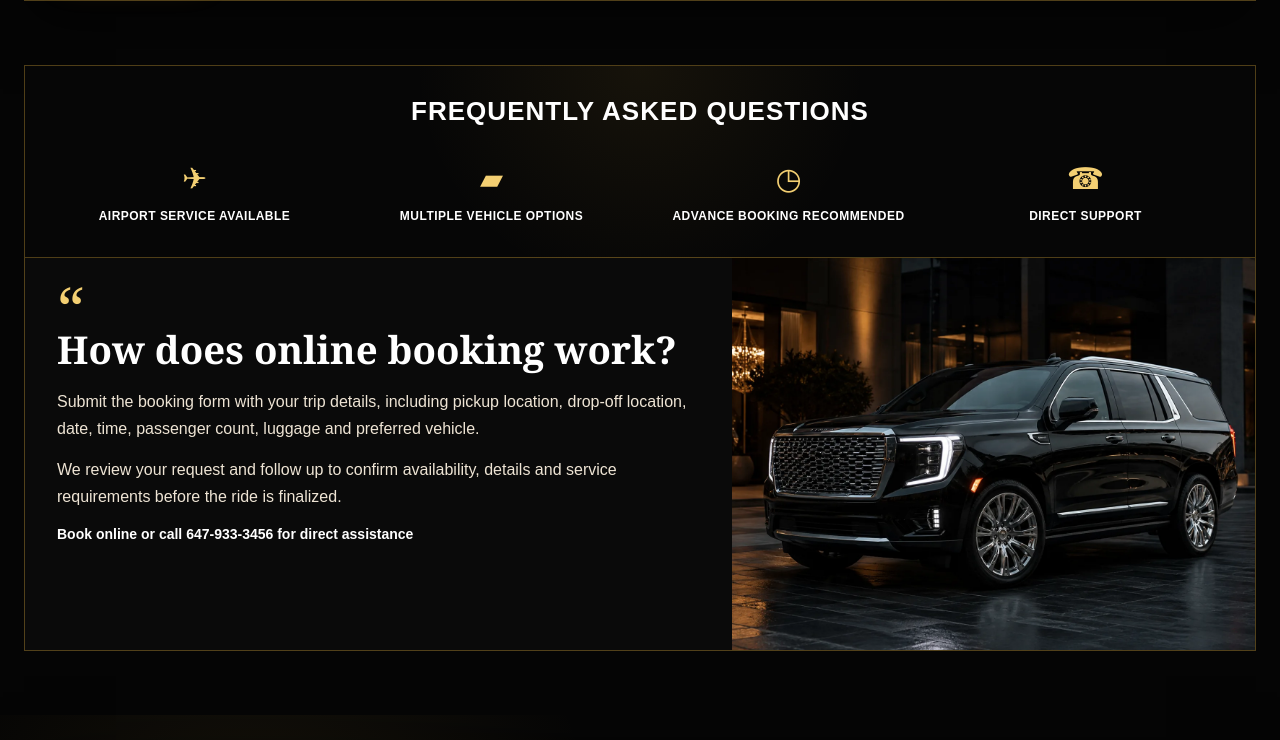
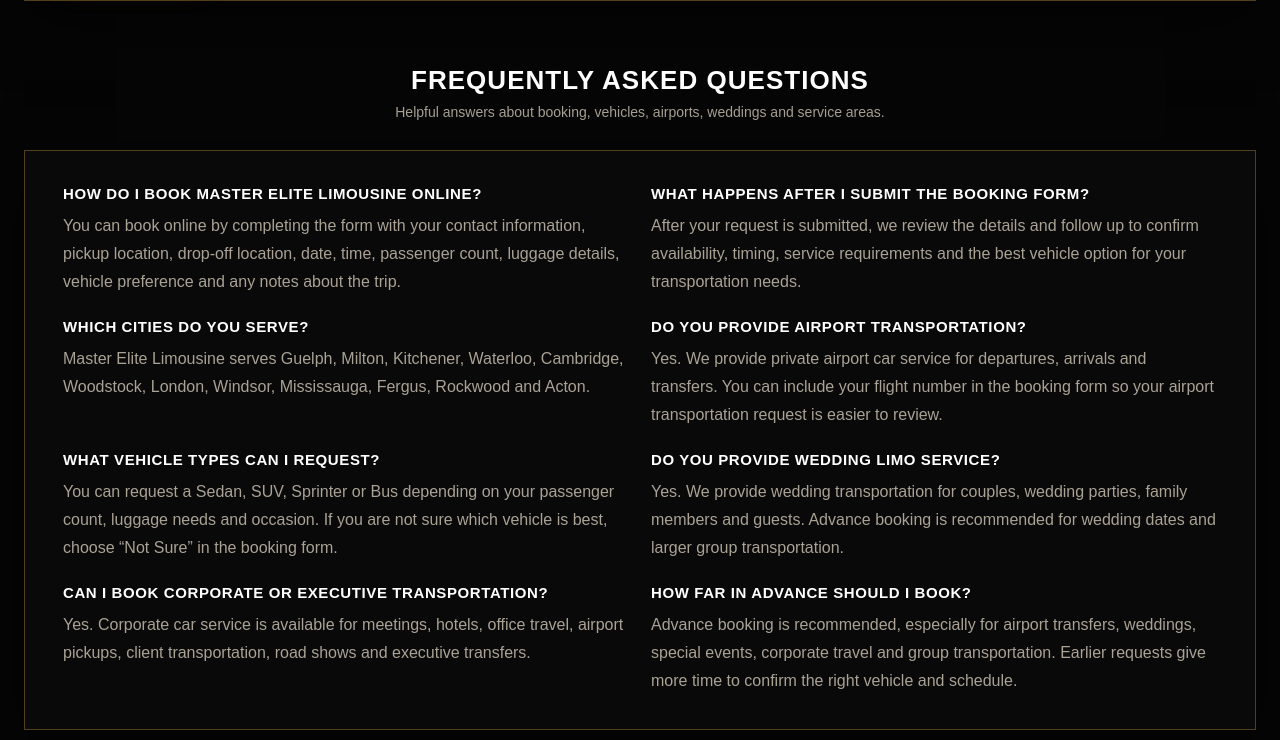
Before and after one commit to masterelitelimousine-design/master-elite-limousine, a plain HTML site: page faq-book-online.html in a window 1280 px wide. Shown: the part 1680-2420 px from the top of the page. Drawn offline with Linux system fonts and the light colour scheme.

Commit message:
Add files via upload

```diff
--- a/faq-book-online.html
+++ b/faq-book-online.html
@@ -30,12 +30,20 @@
         "name": "How do I book Master Elite Limousine online?",
         "acceptedAnswer": {
           "@type": "Answer",
-          "text": "You can book online by completing the booking form with your name, contact details, service type, pickup location, drop-off location, date, time, passengers, luggage, vehicle preference and notes."
+          "text": "You can book online by completing the form with your contact information, pickup location, drop-off location, date, time, passenger count, luggage details, vehicle preference and any notes about the trip."
         }
       },
       {
         "@type": "Question",
-        "name": "What cities does Master Elite Limousine serve?",
+        "name": "What happens after I submit the booking form?",
+        "acceptedAnswer": {
+          "@type": "Answer",
+          "text": "After your request is submitted, we review the details and follow up to confirm availability, timing, service requirements and the best vehicle option for your transportation needs."
+        }
+      },
+      {
+        "@type": "Question",
+        "name": "Which cities do you serve?",
         "acceptedAnswer": {
           "@type": "Answer",
           "text": "Master Elite Limousine serves Guelph, Milton, Kitchener, Waterloo, Cambridge, Woodstock, London, Windsor, Mississauga, Fergus, Rockwood and Acton."
@@ -43,10 +51,42 @@
       },
       {
         "@type": "Question",
-        "name": "What services are available?",
+        "name": "Do you provide airport transportation?",
         "acceptedAnswer": {
           "@type": "Answer",
-          "text": "Services include airport car service, corporate car service, concierge and VIP transportation, private chauffeur service, road shows, special events, transfers and wedding transportation."
+          "text": "Yes. We provide private airport car service for departures, arrivals and transfers. You can include your flight number in the booking form so your airport transportation request is easier to review."
+        }
+      },
+      {
+        "@type": "Question",
+        "name": "What vehicle types can I request?",
+        "acceptedAnswer": {
+          "@type": "Answer",
+          "text": "You can request a Sedan, SUV, Sprinter or Bus depending on your passenger count, luggage needs and occasion. If you are not sure which vehicle is best, choose Not Sure in the booking form."
+        }
+      },
+      {
+        "@type": "Question",
+        "name": "Do you provide wedding limo service?",
+        "acceptedAnswer": {
+          "@type": "Answer",
+          "text": "Yes. We provide wedding transportation for couples, wedding parties, family members and guests. Advance booking is recommended for wedding dates and larger group transportation."
+        }
+      },
+      {
+        "@type": "Question",
+        "name": "Can I book corporate or executive transportation?",
+        "acceptedAnswer": {
+          "@type": "Answer",
+          "text": "Yes. Corporate car service is available for meetings, hotels, office travel, airport pickups, client transportation, road shows and executive transfers."
+        }
+      },
+      {
+        "@type": "Question",
+        "name": "How far in advance should I book?",
+        "acceptedAnswer": {
+          "@type": "Answer",
+          "text": "Advance booking is recommended, especially for airport transfers, weddings, special events, corporate travel and group transportation. Earlier requests give more time to confirm the right vehicle and schedule."
         }
       }
     ]
@@ -260,47 +300,52 @@
 
     <section class="section why-section">
       <div class="container">
-        <div class="why-box reveal">
+        <div class="section-title reveal">
           <h2>Frequently Asked Questions</h2>
-          <div class="why-grid">
-            <div>
-              <span class="why-icon">✈</span>
-              <h3>Airport Service Available</h3>
-            </div>
-            <div>
-              <span class="why-icon">▰</span>
-              <h3>Multiple Vehicle Options</h3>
-            </div>
-            <div>
-              <span class="why-icon">◷</span>
-              <h3>Advance Booking Recommended</h3>
-            </div>
-            <div>
-              <span class="why-icon">☎</span>
-              <h3>Direct Support</h3>
-            </div>
-          </div>
+          <p>Helpful answers about booking, vehicles, airports, weddings and service areas.</p>
         </div>
 
-        <div class="story-row reveal">
-          <div class="story-quote">
-            <span class="quote-mark">“</span>
+        <div class="article-box reveal">
+          <div style="display:grid; grid-template-columns: repeat(2, 1fr); gap: 22px;">
+            <article>
+              <h3 style="margin:0 0 10px; color:#fff; text-transform:uppercase; font-size:15px; letter-spacing:.04em;">How do I book Master Elite Limousine online?</h3>
+              <p>You can book online by completing the form with your contact information, pickup location, drop-off location, date, time, passenger count, luggage details, vehicle preference and any notes about the trip.</p>
+            </article>
 
-            <h2>How does online booking work?</h2>
+            <article>
+              <h3 style="margin:0 0 10px; color:#fff; text-transform:uppercase; font-size:15px; letter-spacing:.04em;">What happens after I submit the booking form?</h3>
+              <p>After your request is submitted, we review the details and follow up to confirm availability, timing, service requirements and the best vehicle option for your transportation needs.</p>
+            </article>
 
-            <p>
-              Submit the booking form with your trip details, including pickup location, drop-off location, date, time, passenger count, luggage and preferred vehicle.
-            </p>
+            <article>
+              <h3 style="margin:0 0 10px; color:#fff; text-transform:uppercase; font-size:15px; letter-spacing:.04em;">Which cities do you serve?</h3>
+              <p>Master Elite Limousine serves Guelph, Milton, Kitchener, Waterloo, Cambridge, Woodstock, London, Windsor, Mississauga, Fergus, Rockwood and Acton.</p>
+            </article>
 
-            <p>
-              We review your request and follow up to confirm availability, details and service requirements before the ride is finalized.
-            </p>
+            <article>
+              <h3 style="margin:0 0 10px; color:#fff; text-transform:uppercase; font-size:15px; letter-spacing:.04em;">Do you provide airport transportation?</h3>
+              <p>Yes. We provide private airport car service for departures, arrivals and transfers. You can include your flight number in the booking form so your airport transportation request is easier to review.</p>
+            </article>
 
-            <strong>Book online or call 647-933-3456 for direct assistance</strong>
-          </div>
+            <article>
+              <h3 style="margin:0 0 10px; color:#fff; text-transform:uppercase; font-size:15px; letter-spacing:.04em;">What vehicle types can I request?</h3>
+              <p>You can request a Sedan, SUV, Sprinter or Bus depending on your passenger count, luggage needs and occasion. If you are not sure which vehicle is best, choose “Not Sure” in the booking form.</p>
+            </article>
 
-          <div class="story-image">
-            <img src="assets/images/fleet-suv.webp" alt="Black SUV for online limousine booking in Guelph Ontario" />
+            <article>
+              <h3 style="margin:0 0 10px; color:#fff; text-transform:uppercase; font-size:15px; letter-spacing:.04em;">Do you provide wedding limo service?</h3>
+              <p>Yes. We provide wedding transportation for couples, wedding parties, family members and guests. Advance booking is recommended for wedding dates and larger group transportation.</p>
+            </article>
+
+            <article>
+              <h3 style="margin:0 0 10px; color:#fff; text-transform:uppercase; font-size:15px; letter-spacing:.04em;">Can I book corporate or executive transportation?</h3>
+              <p>Yes. Corporate car service is available for meetings, hotels, office travel, airport pickups, client transportation, road shows and executive transfers.</p>
+            </article>
+
+            <article>
+              <h3 style="margin:0 0 10px; color:#fff; text-transform:uppercase; font-size:15px; letter-spacing:.04em;">How far in advance should I book?</h3>
+              <p>Advance booking is recommended, especially for airport transfers, weddings, special events, corporate travel and group transportation. Earlier requests give more time to confirm the right vehicle and schedule.</p>
+            </article>
           </div>
         </div>
       </div>
```
